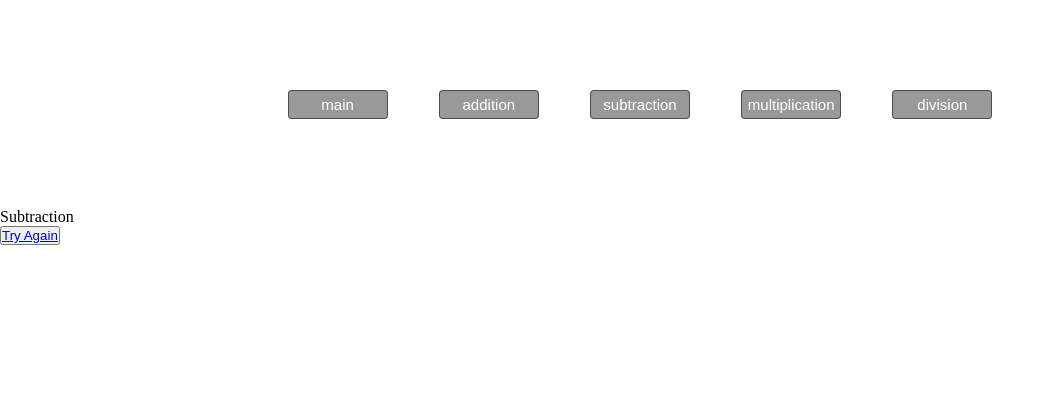
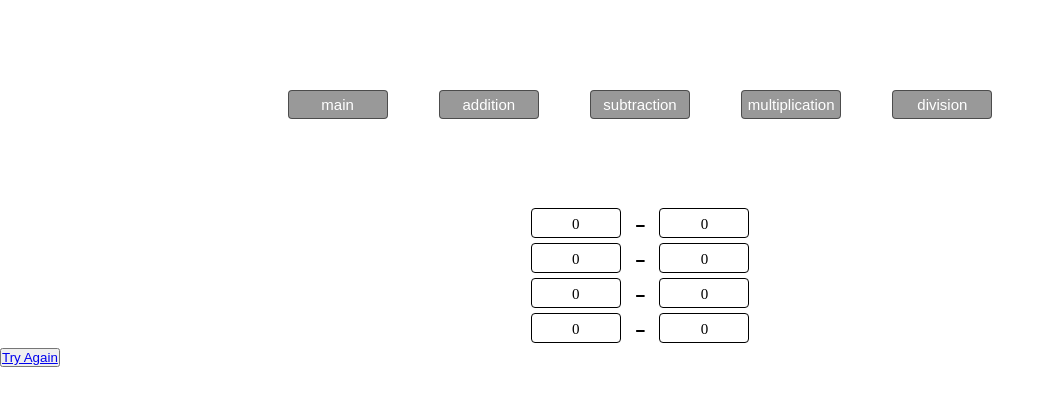
Before and after one commit to drzymek/basicMathApp, a React (Create React App) app: page /subtraction in a window 1280 px wide. Shown: the top 406 px of the page, without its empty margins (0-1055 px from the left). Built offline with nearby package versions, Linux system fonts and the light colour scheme.

Commit message:
create SubtractionTask.js and update SubtractionPage.js

```diff
--- /dev/null
+++ b/src/components/SubtractionTask.js
@@ -0,0 +1,16 @@
+import React, { useState } from 'react';
+import { FontAwesomeIcon } from '@fortawesome/react-fontawesome';
+
+const SubtractionTask = () => {
+    const [number1, setNumber1] = useState(0);
+    const [number2, setNumber2] = useState(0)
+    return (
+        <div className="task">
+            <div className="divNumber" onClick={() => setNumber1(Math.floor(Math.random() * 100))}>{number1}</div>
+            <FontAwesomeIcon icon="minus" />
+            <div className="divNumber" onClick={() => setNumber2(Math.floor(Math.random() * 100))}>{number2}</div>
+        </div>
+    );
+}
+
+export default SubtractionTask;
--- a/src/pages/SubtractionPage.js
+++ b/src/pages/SubtractionPage.js
@@ -1,9 +1,18 @@
-import React from 'react';
+import React, { Component } from 'react';
 
-const SubtractionPage = () => {
-    return (
-        <div>Subtraction</div>
-    );
+import '../css/Tasks.css';
+import SubtractionTask from '../components/SubtractionTask';
+
+class SubtractionPage extends Component {
+    render() {
+        let divs = [];
+        for (let i = 0; i < 4; i++) {
+            divs.push(<SubtractionTask key={i} />)
+        }
+        return (
+            <div className="tasks">{divs}</div>
+        );
+    }
 }
 
 export default SubtractionPage;
```
